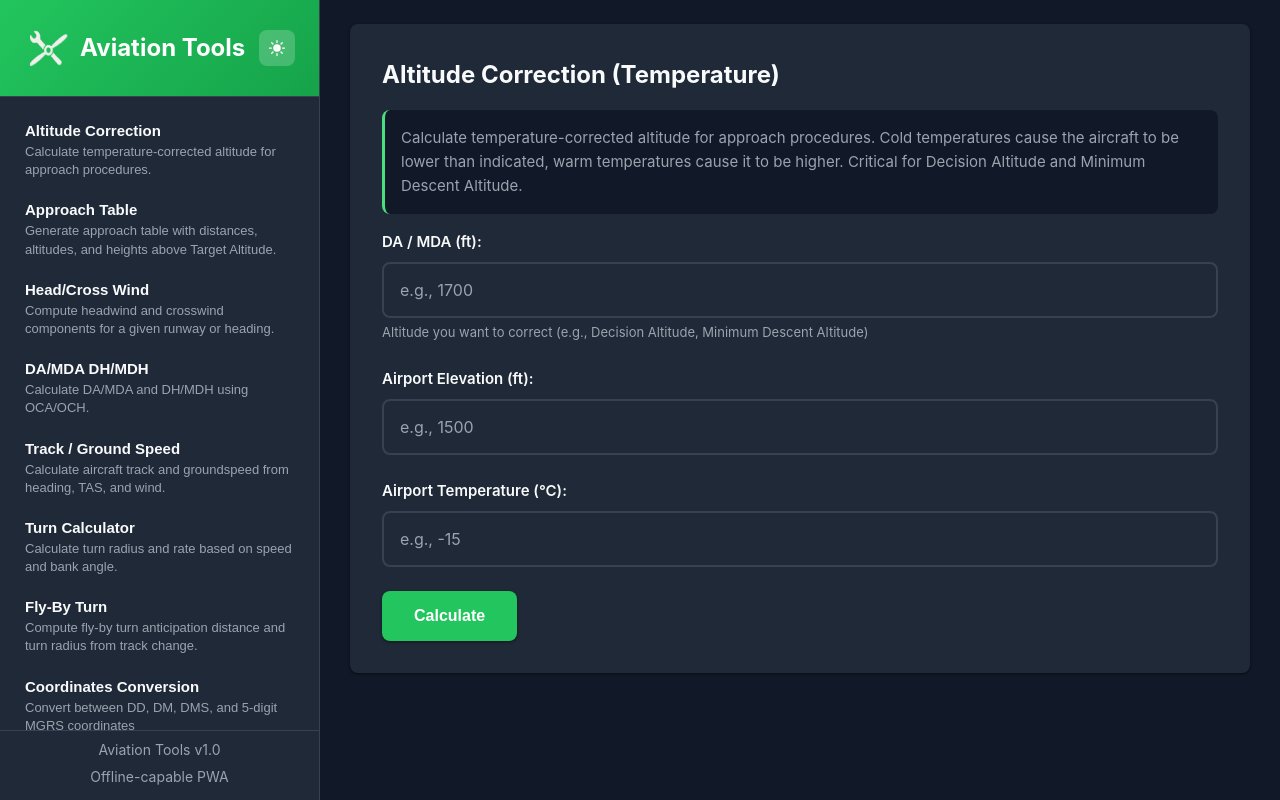
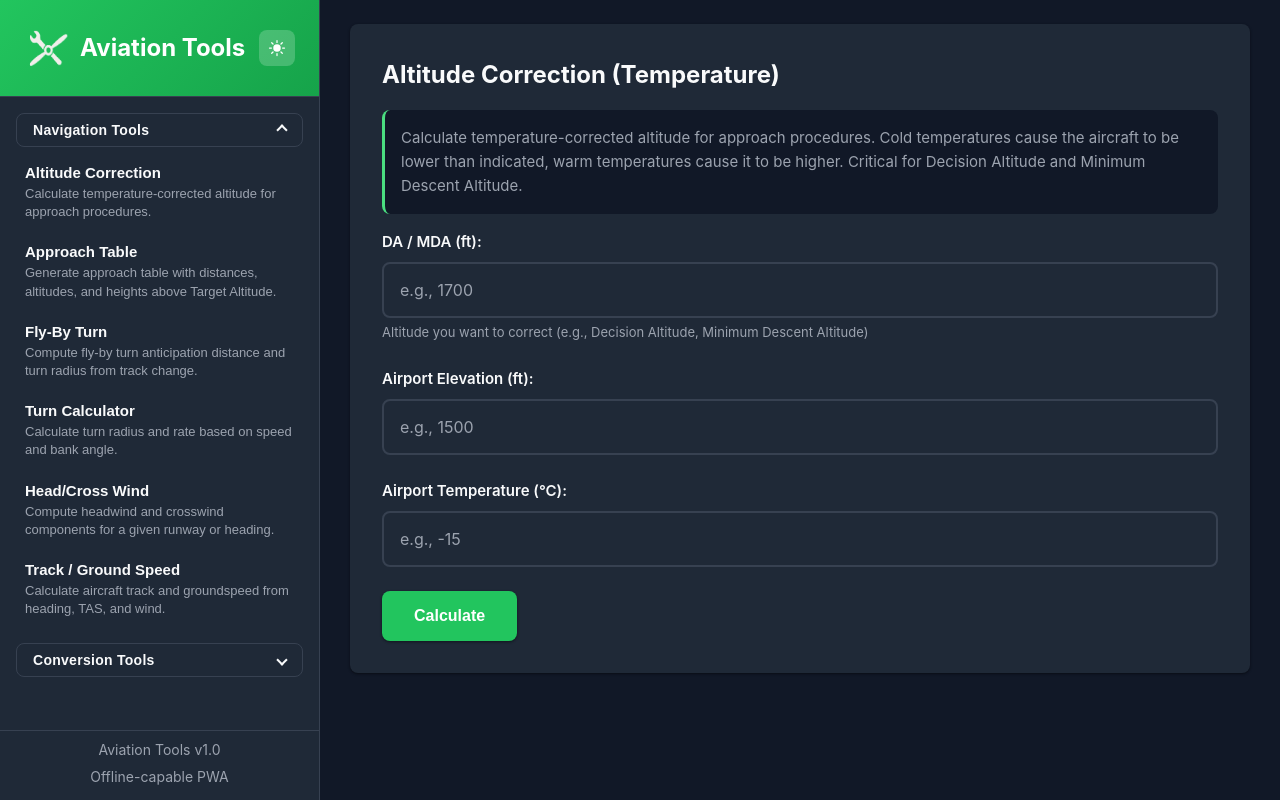
Before and after one commit to vrabczak/AviationTools, an Angular app: page / in a window 1280 px wide. Built offline with nearby package versions, Linux system fonts and the light colour scheme.

Commit message:
submenus

```diff
--- a/src/app/components/menu.component.css
+++ b/src/app/components/menu.component.css
@@ -110,6 +110,53 @@
 
 .menu-section {
   margin-bottom: var(--spacing-xl);
+}
+
+.tool-submenu {
+  margin-bottom: var(--spacing-md);
+}
+
+.submenu-toggle {
+  width: 100%;
+  background: transparent;
+  border: 1px solid var(--border);
+  border-radius: var(--border-radius);
+  color: var(--text);
+  cursor: pointer;
+  display: flex;
+  align-items: center;
+  justify-content: space-between;
+  padding: var(--spacing-sm) var(--spacing-md);
+  text-align: left;
+  font-weight: 600;
+  margin-bottom: var(--spacing-sm);
+}
+
+.submenu-toggle:hover {
+  background: var(--bg-gray);
+}
+
+.submenu-toggle:focus-visible {
+  outline: 2px solid var(--primary);
+  outline-offset: 2px;
+}
+
+.submenu-title {
+  font-size: 0.875rem;
+  letter-spacing: 0.02em;
+}
+
+.submenu-chevron {
+  width: 8px;
+  height: 8px;
+  border-right: 2px solid currentColor;
+  border-bottom: 2px solid currentColor;
+  transform: rotate(45deg);
+  transition: transform 0.2s ease;
+}
+
+.submenu-chevron.expanded {
+  transform: rotate(-135deg);
 }
 
 .menu-section h3 {
--- a/src/app/components/menu.component.html
+++ b/src/app/components/menu.component.html
@@ -37,8 +37,20 @@
   </div>
   <nav class="menu-nav">
     <div class="menu-section">
-      <ul class="tool-list">
-        @for (tool of tools(); track tool.id) {
+      <section class="tool-submenu">
+        <button
+          class="submenu-toggle"
+          type="button"
+          aria-controls="navigation-tools-list"
+          [attr.aria-expanded]="isNavigationExpanded()"
+          (click)="toggleNavigation()"
+        >
+          <span class="submenu-title">Navigation Tools</span>
+          <span class="submenu-chevron" [class.expanded]="isNavigationExpanded()" aria-hidden="true"></span>
+        </button>
+        @if (isNavigationExpanded()) {
+          <ul id="navigation-tools-list" class="tool-list">
+            @for (tool of navigationTools(); track tool.id) {
               <li>
                 <button
                   class="tool-button"
@@ -55,6 +67,40 @@
               </li>
             }
           </ul>
+        }
+      </section>
+      <section class="tool-submenu">
+        <button
+          class="submenu-toggle"
+          type="button"
+          aria-controls="conversion-tools-list"
+          [attr.aria-expanded]="isConversionExpanded()"
+          (click)="toggleConversion()"
+        >
+          <span class="submenu-title">Conversion Tools</span>
+          <span class="submenu-chevron" [class.expanded]="isConversionExpanded()" aria-hidden="true"></span>
+        </button>
+        @if (isConversionExpanded()) {
+          <ul id="conversion-tools-list" class="tool-list">
+            @for (tool of conversionTools(); track tool.id) {
+              <li>
+                <button
+                  class="tool-button"
+                  type="button"
+                  [attr.title]="tool.description"
+                  [routerLink]="['/tools', tool.id]"
+                  routerLinkActive="active"
+                  [routerLinkActiveOptions]="{ exact: true }"
+                  (click)="onSelect()"
+                >
+                  <span class="tool-name">{{ tool.name }}</span>
+                  <span class="tool-desc">{{ tool.description }}</span>
+                </button>
+              </li>
+            }
+          </ul>
+        }
+      </section>
     </div>
   </nav>
   <div class="menu-footer">
--- a/src/app/components/menu.component.ts
+++ b/src/app/components/menu.component.ts
@@ -1,5 +1,5 @@
 import { CommonModule, NgOptimizedImage } from '@angular/common';
-import { ChangeDetectionStrategy, Component, input, output } from '@angular/core';
+import { ChangeDetectionStrategy, Component, computed, input, output, signal } from '@angular/core';
 import { RouterLink, RouterLinkActive } from '@angular/router';
 import { ToolDefinition } from '../tools/tool-definition';
 
@@ -18,6 +18,30 @@ export class MenuComponent {
   readonly theme = input<'light' | 'dark'>('dark');
   readonly isOpen = input(false);
 
+  /**
+   * Hardcoded submenu assignment. Update these arrays when adding or moving tools.
+   */
+  private readonly navigationToolIds: readonly string[] = [
+    'minima-altitude-height',
+    'altitude-correction',
+    'approach-table',
+    'flyby-turn',
+    'turn-calculator',
+    'head-cross-wind',
+    'track-ground-speed',
+  ];
+  private readonly conversionToolIds: readonly string[] = [
+    'coordinates-conversion',
+    'distance-conversion',
+    'fuel-conversion',
+    'speed-conversion',
+  ];
+
+  readonly isNavigationExpanded = signal(true);
+  readonly isConversionExpanded = signal(false);
+  readonly navigationTools = computed(() => this.getToolsByIds(this.navigationToolIds));
+  readonly conversionTools = computed(() => this.getToolsByIds(this.conversionToolIds));
+
   readonly selectTool = output<void>();
   readonly toggleTheme = output<void>();
   readonly toggleMenu = output<void>();
@@ -25,4 +49,17 @@ export class MenuComponent {
   onSelect(): void {
     this.selectTool.emit();
   }
+
+  toggleNavigation(): void {
+    this.isNavigationExpanded.update((expanded) => !expanded);
+  }
+
+  toggleConversion(): void {
+    this.isConversionExpanded.update((expanded) => !expanded);
+  }
+
+  private getToolsByIds(ids: readonly string[]): ToolDefinition[] {
+    const toolMap = new Map(this.tools().map((tool) => [tool.id, tool]));
+    return ids.map((id) => toolMap.get(id)).filter((tool): tool is ToolDefinition => tool !== undefined);
+  }
 }
```
Lines whose indentation alone changed are shown as unchanged.
